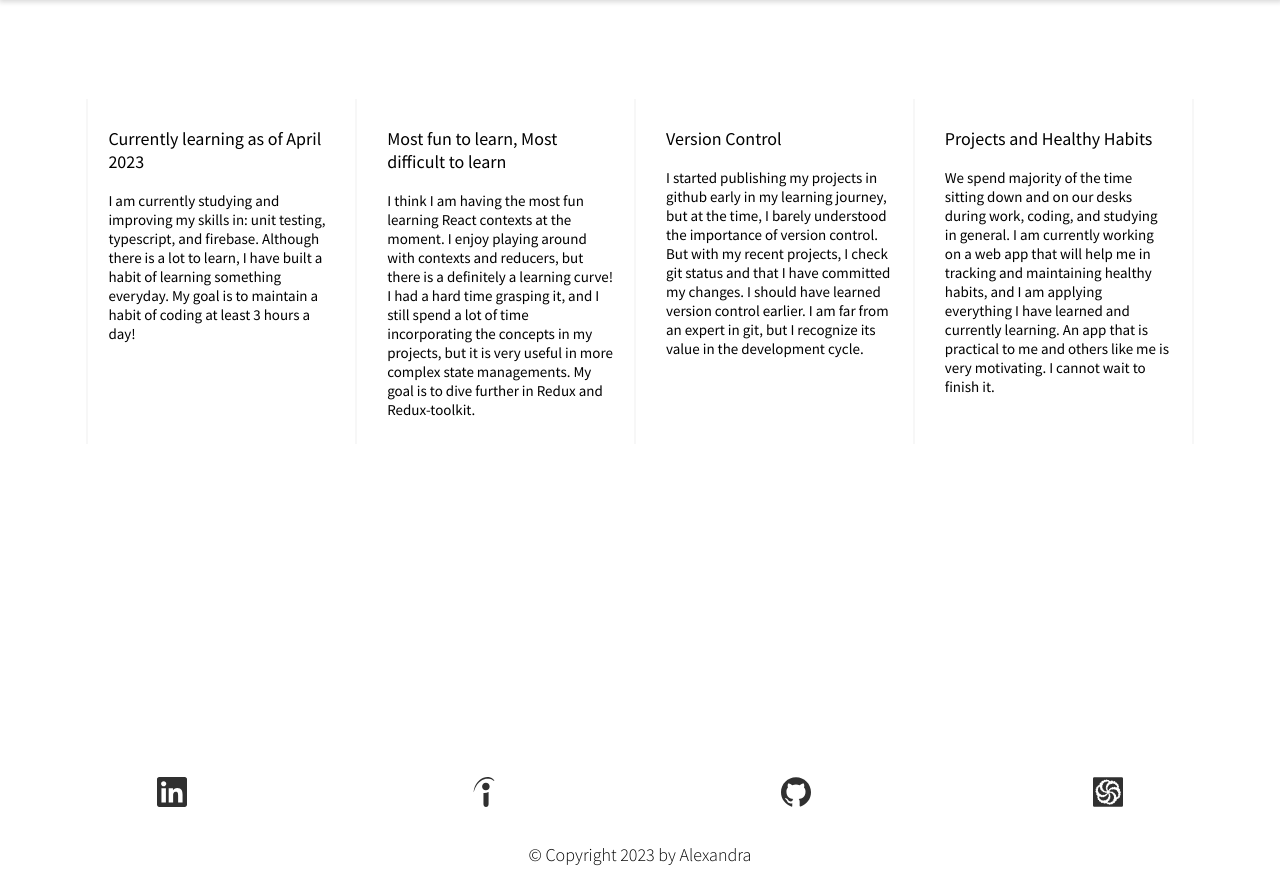
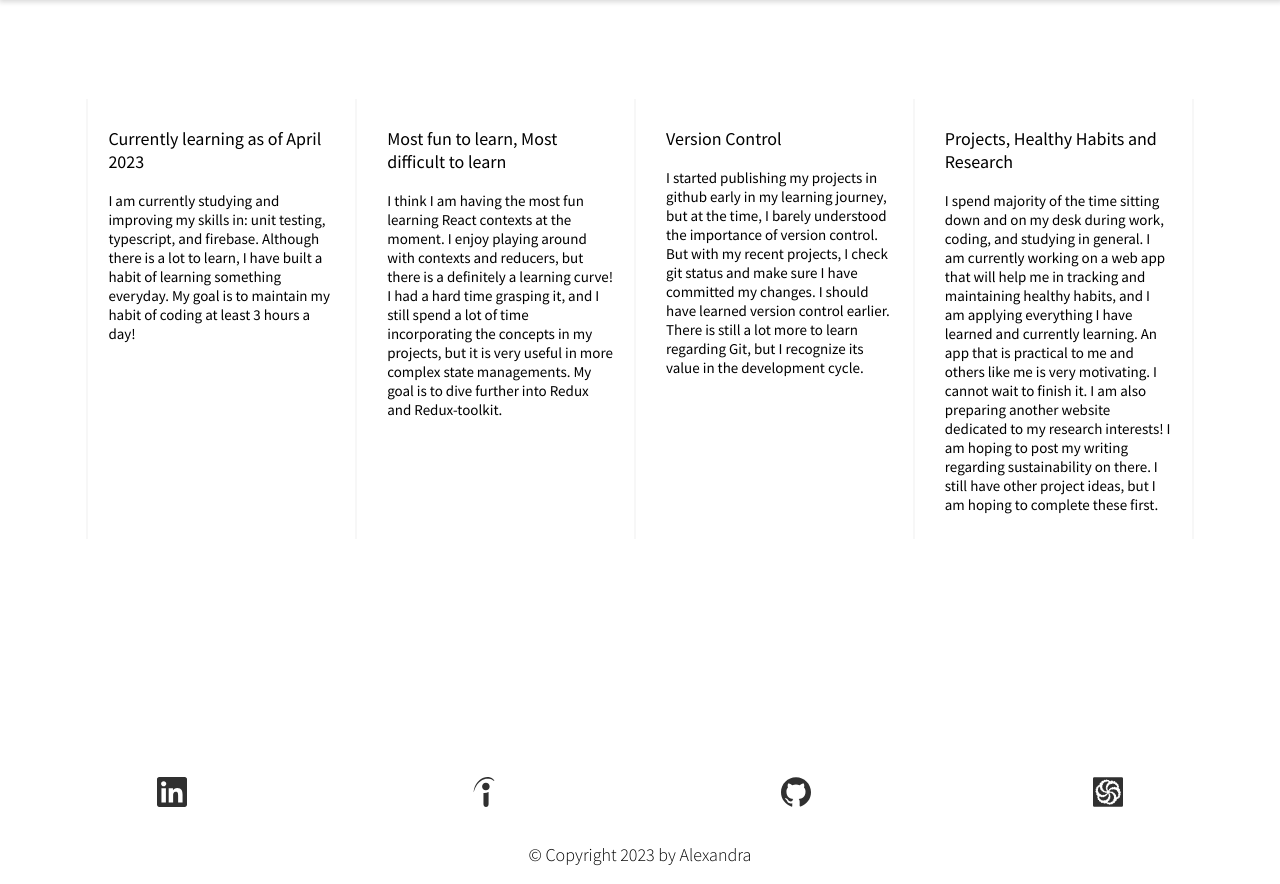
Before and after one commit to alex-reason/cv-web, a React (Create React App) app: page / in a window 1280 px wide. Shown: the part 4180-5064 px from the top of the page. Built offline with nearby package versions, Linux system fonts and the light colour scheme; a web font is replaced by a local one.

Commit message:
revised some blog items

```diff
--- a/src/assets/data.js
+++ b/src/assets/data.js
@@ -152,25 +152,25 @@ const blogData = [
     {
         id: 'blog1',
         title: 'Currently learning as of April 2023',
-        content: 'I am currently studying and improving my skills in: unit testing, typescript, and firebase. Although there is a lot to learn, I have built a habit of learning something everyday. My goal is to maintain a habit of coding at least 3 hours a day!'
+        content: 'I am currently studying and improving my skills in: unit testing, typescript, and firebase. Although there is a lot to learn, I have built a habit of learning something everyday. My goal is to maintain my habit of coding at least 3 hours a day!'
     },
 
     {
         id: 'blog2',
         title: 'Most fun to learn, Most difficult to learn',
-        content: 'I think I am having the most fun learning React contexts at the moment. I enjoy playing around with contexts and reducers, but there is a definitely a learning curve! I had a hard time grasping it, and I still spend a lot of time incorporating the concepts in my projects, but it is very useful in more complex state managements. My goal is to dive further in Redux and Redux-toolkit.'
+        content: 'I think I am having the most fun learning React contexts at the moment. I enjoy playing around with contexts and reducers, but there is a definitely a learning curve! I had a hard time grasping it, and I still spend a lot of time incorporating the concepts in my projects, but it is very useful in more complex state managements. My goal is to dive further into Redux and Redux-toolkit.'
     },
 
     {
         id: 'blog3',
         title: 'Version Control',
-        content: 'I started publishing my projects in github early in my learning journey, but at the time, I barely understood the importance of version control. But with my recent projects, I check git status and that I have committed my changes. I should have learned version control earlier. I am far from an expert in git, but I recognize its value in the development cycle.'
+        content: 'I started publishing my projects in github early in my learning journey, but at the time, I barely understood the importance of version control. But with my recent projects, I check git status and make sure I have committed my changes. I should have learned version control earlier. There is still a lot more to learn regarding Git, but I recognize its value in the development cycle.'
     },
 
     {
         id: 'blog4',
-        title: 'Projects and Healthy Habits',
-        content: 'We spend majority of the time sitting down and on our desks during work, coding, and studying in general. I am currently working on a web app that will help me in tracking and maintaining healthy habits, and I am applying everything I have learned and currently learning. An app that is practical to me and others like me is very motivating. I cannot wait to finish it.'
+        title: 'Projects, Healthy Habits and Research',
+        content: 'I spend majority of the time sitting down and on my desk during work, coding, and studying in general. I am currently working on a web app that will help me in tracking and maintaining healthy habits, and I am applying everything I have learned and currently learning. An app that is practical to me and others like me is very motivating. I cannot wait to finish it. I am also preparing another website dedicated to my research interests! I am hoping to post my writing regarding sustainability on there. I still have other project ideas, but I am hoping to complete these first.'
     }
 
 ];
```
